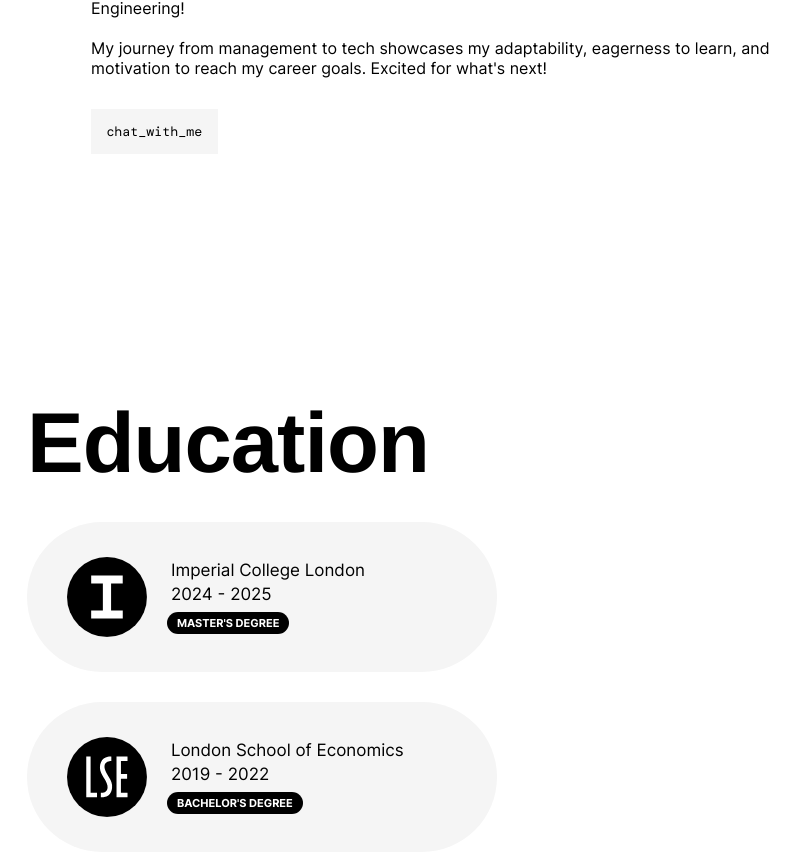
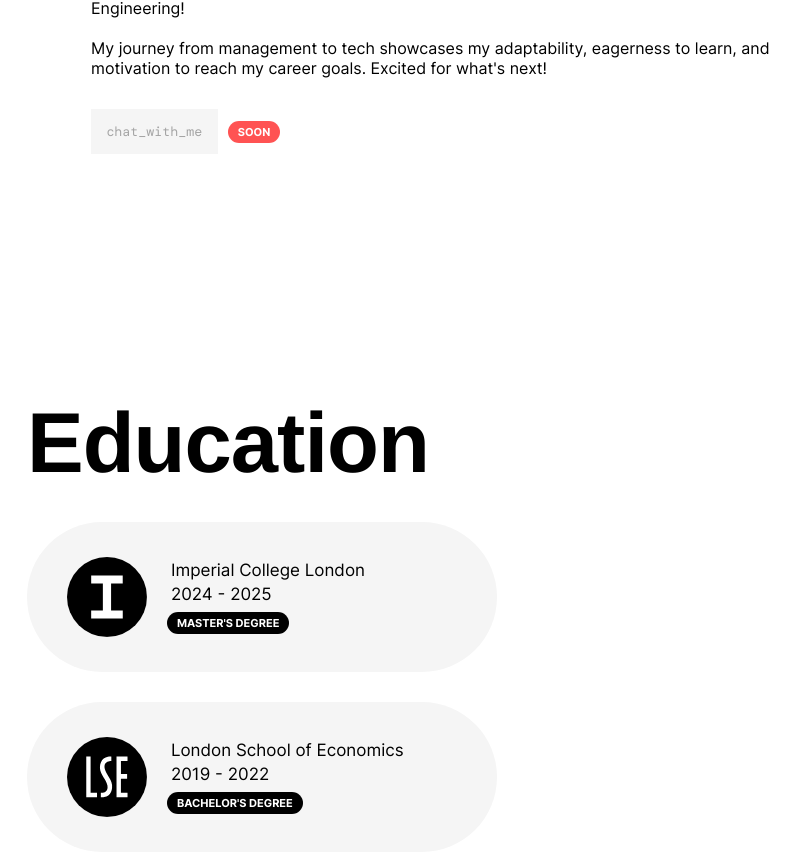
Before and after one commit to danyhersco/digital-resume, a React (Create React App) app: page / in a window 1280 px wide. Shown: the part 1306-2162 px from the top of the page, without its empty margins (197-997 px from the left). Built offline with nearby package versions, Linux system fonts and the light colour scheme.

Commit message:
disabled chat_with_me button in overview section

```diff
--- a/src/components/overview/Overview.css
+++ b/src/components/overview/Overview.css
@@ -27,3 +27,12 @@
 .overview-p {
   font-family: 'Inter';
 }
+
+.overview-button {
+  margin-right: 10px;
+}
+
+.overview-button:disabled {
+  background-color: #F5F5F5;
+  color: #a5a5a5;
+}
--- a/src/components/overview/Overview.tsx
+++ b/src/components/overview/Overview.tsx
@@ -1,5 +1,6 @@
 import React from "react";
 import "./Overview.css";
+import SkillPill from "../utils/SkillPill";
 
 const calculateAge = (birthdate: Date): number => {
   const today = new Date();
@@ -45,7 +46,10 @@
           eagerness to learn, and motivation to reach my career goals. Excited
           for what's next!
         </p>
-        <button className="overview-button">chat_with_me</button>
+        <div>
+          <button disabled className="overview-button">chat_with_me</button>
+          <SkillPill text="soon" colour="#FF5353" />
+        </div>
       </div>
     </div>
   );
```
